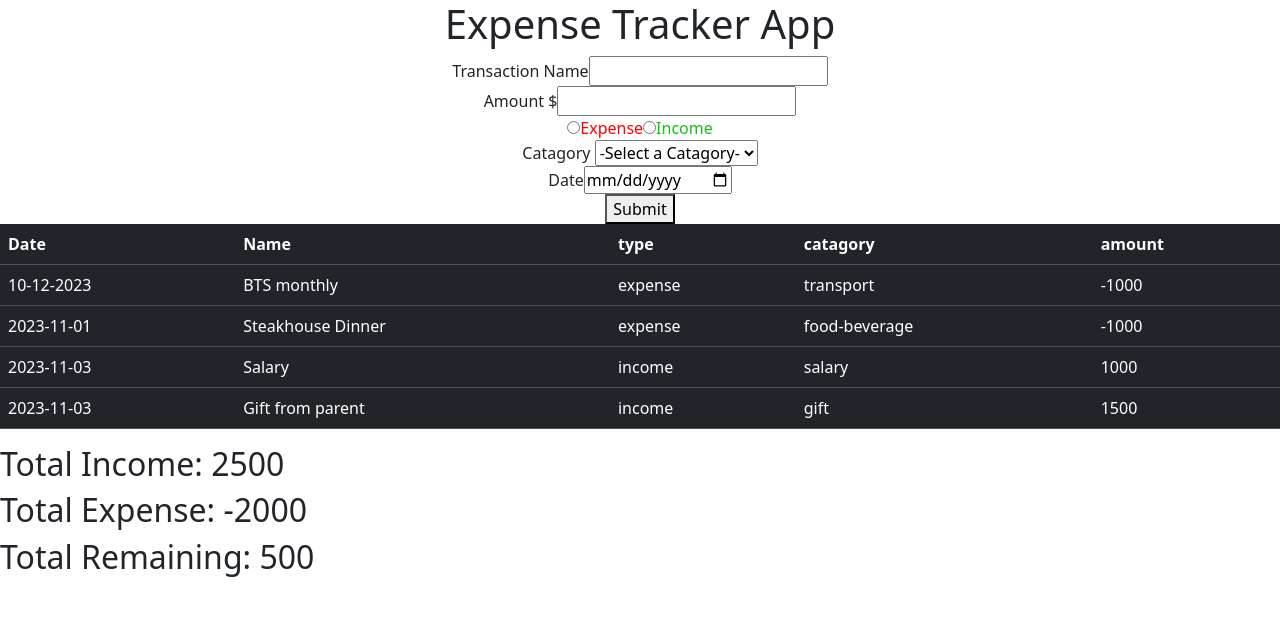
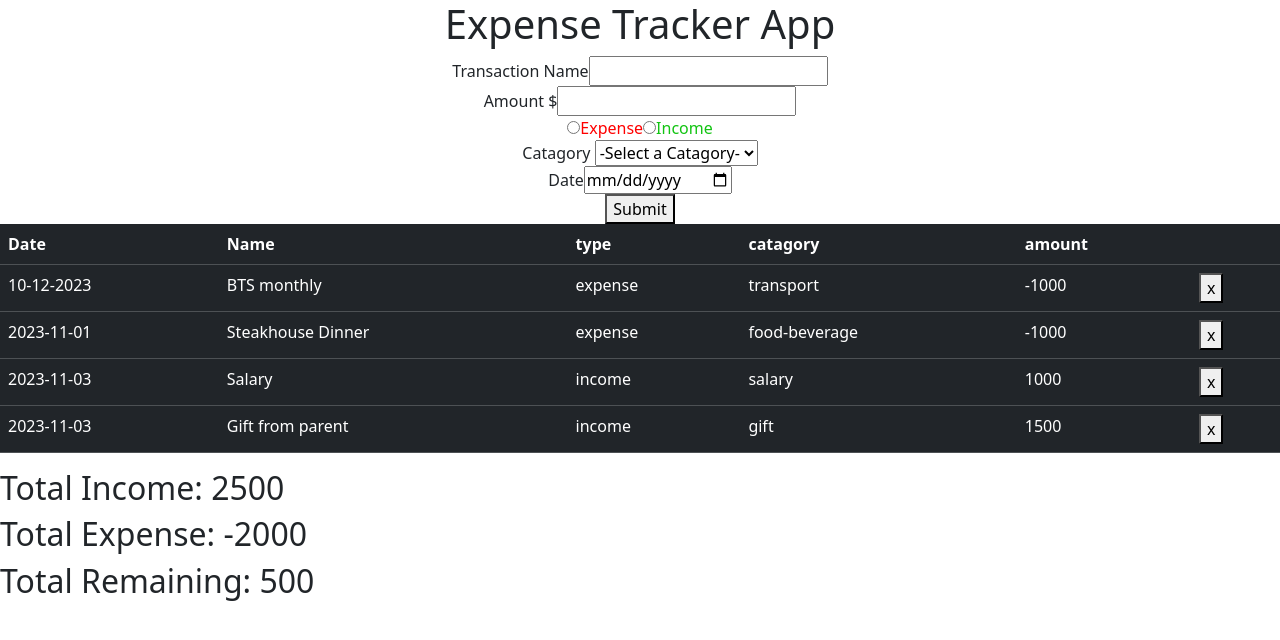
Before and after one commit to Maxmerock123/react-expense-tracker, a React (Create React App) app: page / in a window 1280 px wide. Shown: the top 640 px of the page. Built offline with nearby package versions, Linux system fonts and the light colour scheme; data requests are answered from the project's data file.

Commit message:
add button and delete handler when pressing button

```diff
--- a/src/App.js
+++ b/src/App.js
@@ -20,6 +20,10 @@ async function getData() {
 }
 const transactionJson = getData()
 
+function handleDelete(){
+  console.log("clicked on delete")
+}
+
 
 
 
@@ -40,7 +44,7 @@ function App() {
         <Add/>
       </div>
       <div>
-        <Display transactionJson={transactionJson}/>
+        <Display onDelete={handleDelete}/>
       </div>
     </div>
   );
--- a/src/components/Display.js
+++ b/src/components/Display.js
@@ -4,7 +4,7 @@ import { useState,useEffect } from 'react';
 
 
 
-const Display = ({transactionJson}) => {
+const Display = ({onDelete}) => {
     const [items,setItems] = useState([]);
 
     const fetchData = async ()=>{
@@ -53,6 +53,7 @@ const Display = ({transactionJson}) => {
                         <th scope='col'>type</th>
                         <th scope='col'>catagory</th>
                         <th scope='col'>amount</th>
+                        <th scope='col'></th>
                     </tr>
                 </thead>
                 <tbody>
@@ -63,6 +64,9 @@ const Display = ({transactionJson}) => {
                         <td>{item.type}</td>
                         <td>{item.catagory}</td>
                         <td>{item.amount}</td>
+                        <td>
+                            <button onClick={onDelete}>x</button>
+                        </td>
                     </tr>
                 ))}
                 </tbody>
```
Also changed, not shown: src/components/Delete.js (+10 -0 lines).
